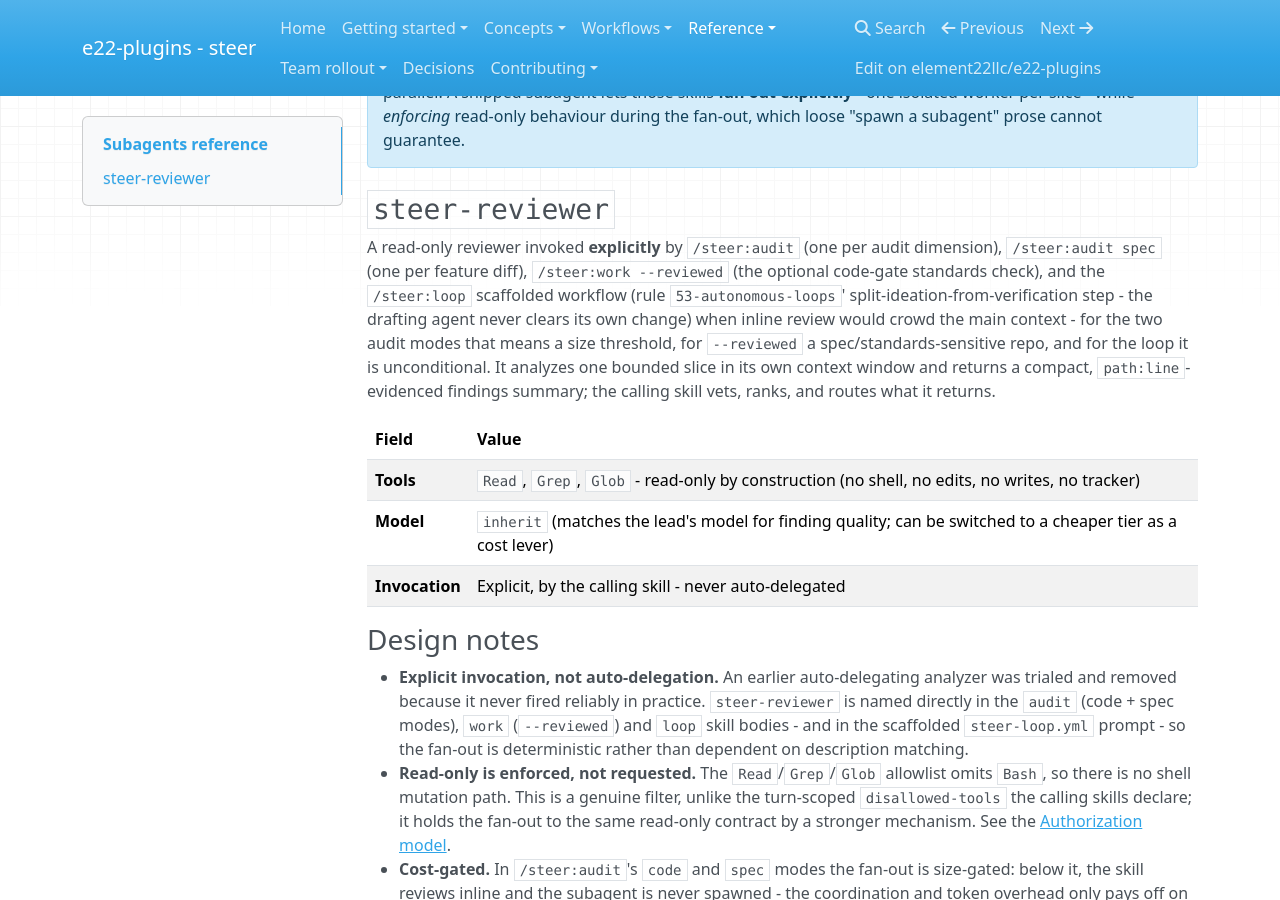
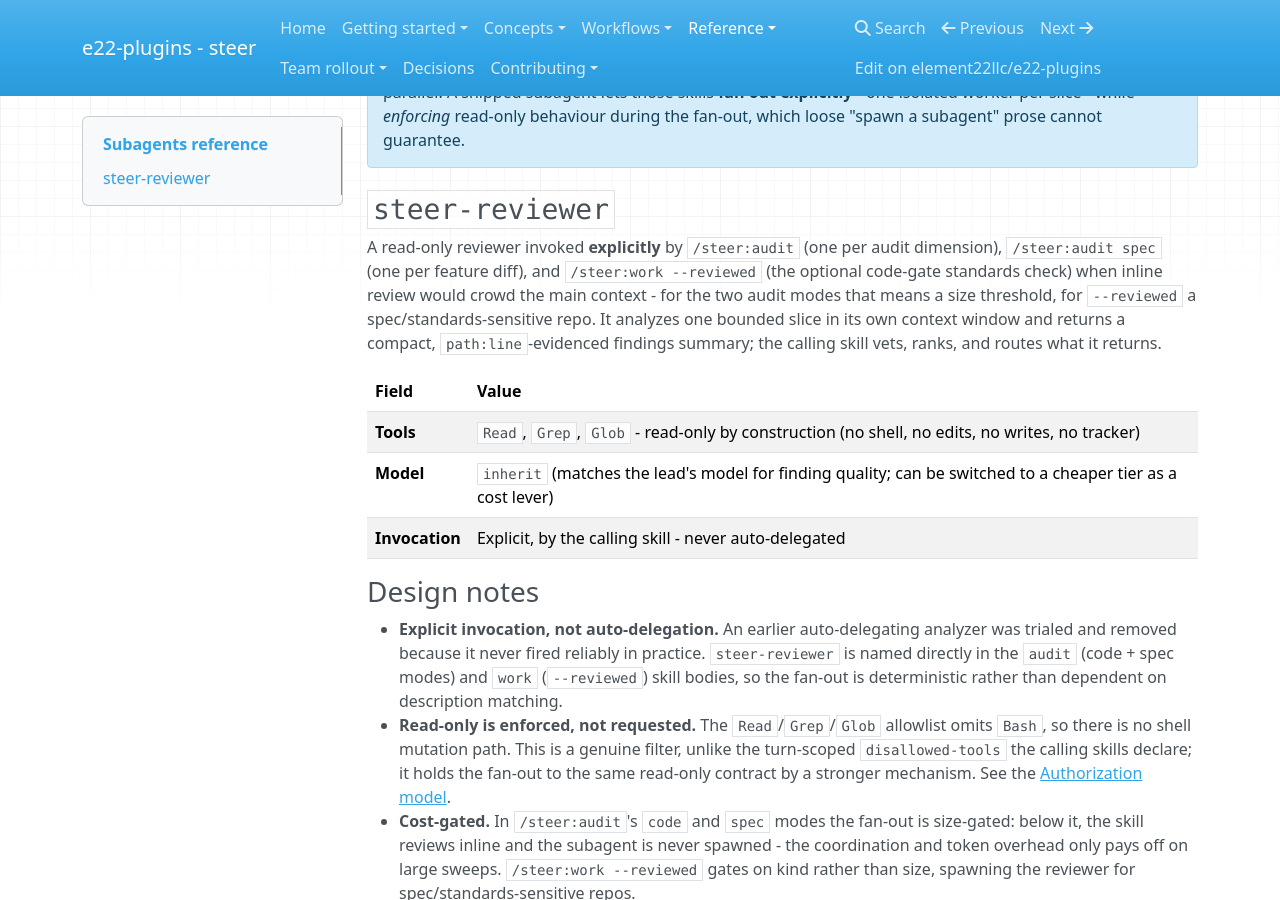
Before and after one commit to element22llc/e22-plugins, an MkDocs documentation site: the page built from docs/reference/agents.md, in a window 1280 px wide and 900 px high, scrolled down 262 px. Built offline with MkDocs 1.6.1, drawn with Linux system fonts in a browser that asks for light colours; nearby versions of some CDN libraries.

Commit message:
feat(skills): run the code gate on hotfixes and in the autonomous loop
A --hotfix now always runs the finish code gate. Rule 53, /steer:loop
and the steer-loop.yml prompt route the loop's independent review
through the same gate instead of steer-reviewer, which cannot read a
diff; /steer:loop verify flags a stale prompt.

Co-Authored-By: Claude Opus 5.5 <noreply@anthropic.com>

```diff
--- a/docs/reference/agents.md
+++ b/docs/reference/agents.md
@@ -15,12 +15,10 @@ already have, and its tool allowlist is strictly narrower.
 ## `steer-reviewer`
 
 A read-only reviewer invoked **explicitly** by `/steer:audit` (one per audit
-dimension), `/steer:audit spec` (one per feature diff), `/steer:work --reviewed` (the
-optional code-gate standards check), and the `/steer:loop` scaffolded workflow (rule
-`53-autonomous-loops`' split-ideation-from-verification step - the drafting agent
-never clears its own change) when inline review would crowd the main
+dimension), `/steer:audit spec` (one per feature diff), and `/steer:work --reviewed` (the
+optional code-gate standards check) when inline review would crowd the main
 context - for the two audit modes that means a size threshold, for
-`--reviewed` a spec/standards-sensitive repo, and for the loop it is unconditional. It analyzes one bounded slice in its own context window
+`--reviewed` a spec/standards-sensitive repo. It analyzes one bounded slice in its own context window
 and returns a compact, `path:line`-evidenced findings summary; the calling skill
 vets, ranks, and routes what it returns.
 
@@ -34,9 +32,8 @@ vets, ranks, and routes what it returns.
 
 - **Explicit invocation, not auto-delegation.** An earlier auto-delegating
   analyzer was trialed and removed because it never fired reliably in practice.
-  `steer-reviewer` is named directly in the `audit` (code + spec modes), `work`
-  (`--reviewed`) and `loop` skill bodies - and in the scaffolded
-  `steer-loop.yml` prompt - so the fan-out is deterministic rather than
+  `steer-reviewer` is named directly in the `audit` (code + spec modes) and
+  `work` (`--reviewed`) skill bodies, so the fan-out is deterministic rather than
   dependent on description matching.
 - **Read-only is enforced, not requested.** The `Read`/`Grep`/`Glob` allowlist
   omits `Bash`, so there is no shell mutation path. This is a genuine filter, unlike the
```
Also changed, not shown: docs/reference/skills.md (+1 -1 lines), docs/workflows/index.md (+1 -1 lines), plugins/steer/agents/steer-reviewer.md (+3 -6 lines), plugins/steer/rules/53-autonomous-loops.md (+2 -2 lines), plugins/steer/skills/loop/SKILL.md (+5 -3 lines), plugins/steer/skills/work/modes/hotfix.md (+4 -3 lines), plugins/steer/skills/work/modes/subcommands.md (+1 -1 lines), plugins/steer/templates/agents/skills/steer-loop/SKILL.md (+5 -3 lines), plugins/steer/templates/agents/skills/steer-work/modes/hotfix.md (+4 -3 lines), plugins/steer/templates/agents/skills/steer-work/modes/subcommands.md (+1 -1 lines), plugins/steer/templates/github/agents/steer-reviewer.agent.md (+2 -3 lines), plugins/steer/templates/github/copilot-instructions.md (+2 -2 lines), plugins/steer/templates/scaffold/MANIFEST.md (+1 -1 lines), 2 other files.
